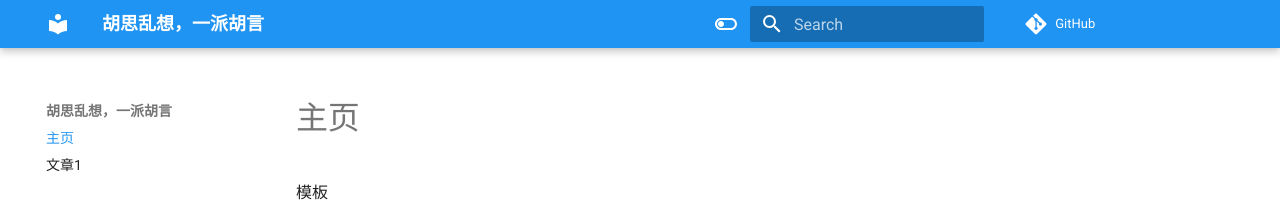
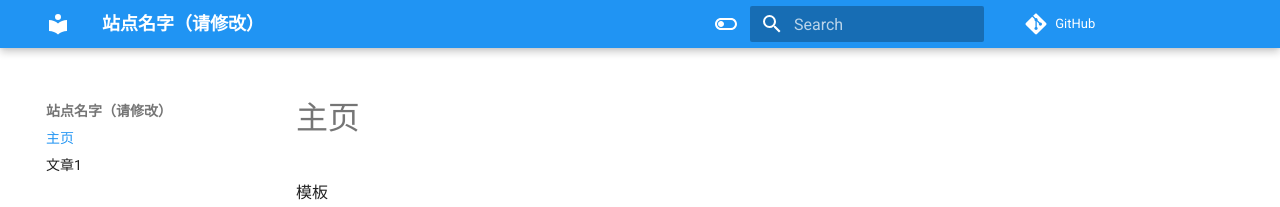
Before and after one commit to linyuxuanlin/Obsidian_Publish_MkDocs_Material_Vercel_template, an MkDocs documentation site: the page built from docs/index.md, in a window 1280 px wide. Shown: the top 207 px of the page. Built offline with MkDocs 1.6.1 and Material for MkDocs 9.7.7, drawn with Linux system fonts in a browser that asks for light colours; comment, search, counter and statistics services are not loaded.

Commit message:
更新 mkdocs.yml

```diff
--- a/mkdocs.yml
+++ b/mkdocs.yml
@@ -1,5 +1,5 @@
-site_name: 胡思乱想，一派胡言
-repo_url: https://github.com/linyuxuanlin/Wiki-nonsense
+site_name: 站点名字（请修改）
+repo_url: https://github.com/linyuxuanlin/Wiki-nonsense #（请修改为你自己的仓库地址）
 edit_uri: edit/main/docs/
 
 theme:
```
